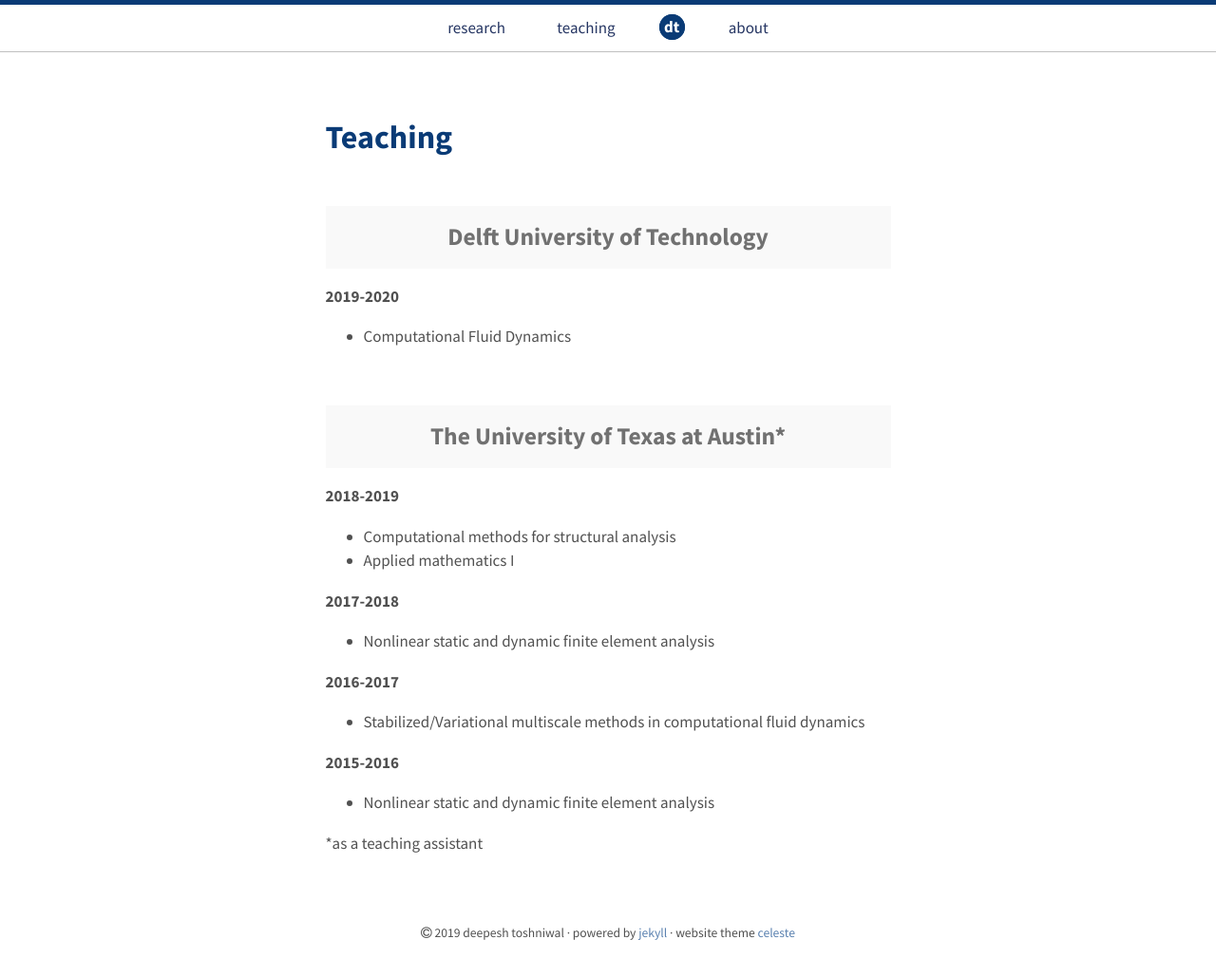
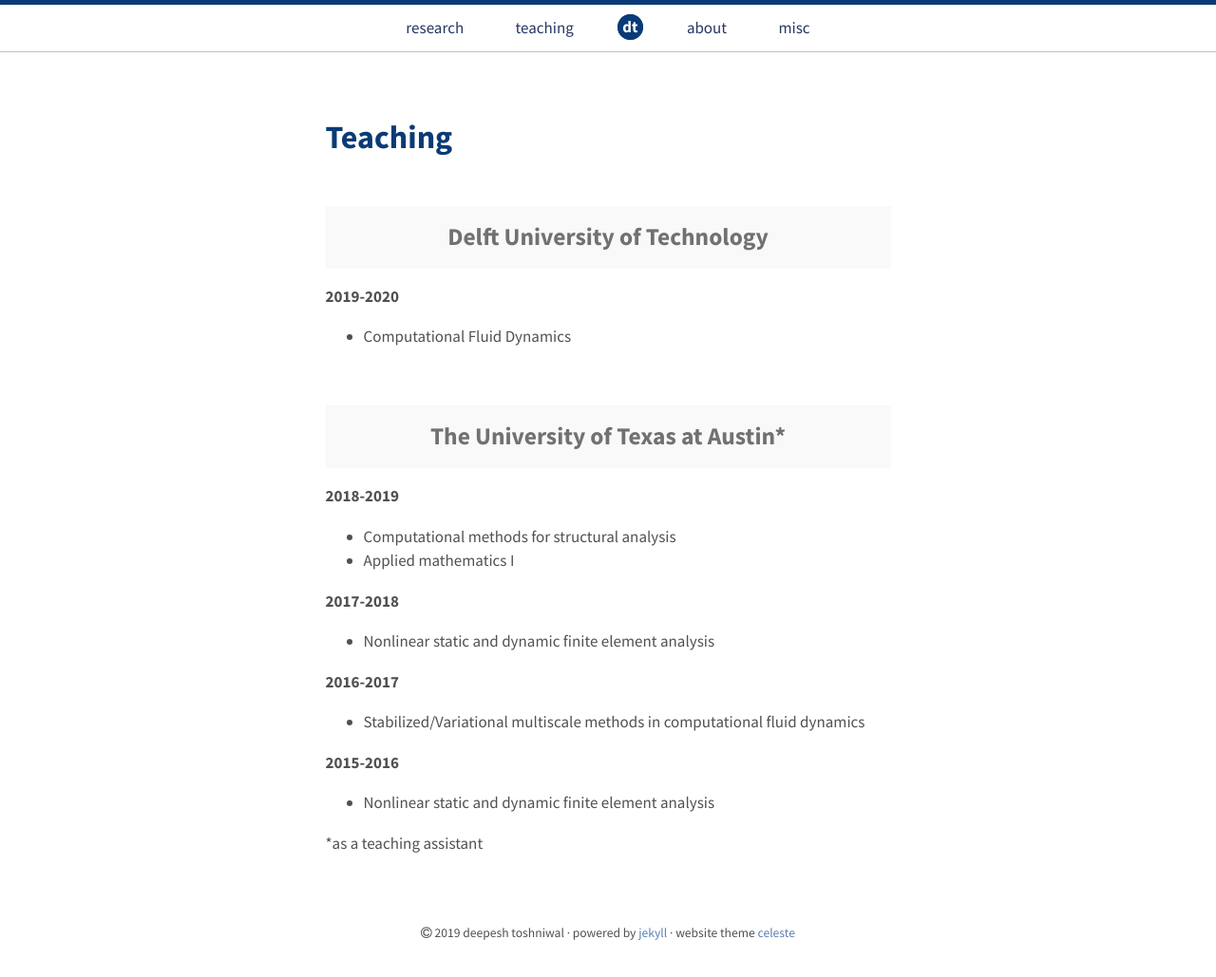
Before and after one commit to dtoshniwal/dtoshniwal.github.io, a Jekyll site: the page built from teaching.md, in a window 1280 px wide. Shown: the whole page at 95% size. Built offline with Jekyll 4.4.1, drawn with Linux system fonts in a browser that asks for light colours.

Commit message:
Update 404.html

```diff
--- a/404.html
+++ b/404.html
@@ -4,6 +4,10 @@
 permalink: 404.html
 ---
 
+<figure>
+<p><img src="{{ site.baseurl }}/gob.gif" class="center" title="Gob thought the webpage would be where he had left it. It wasn't.">
+</figure>
+
 <p>
   Sorry, we've misplaced that URL or it's pointing to something that doesn't
   exist. <a href="{{ site.baseurl }}/">Head back home</a> to try finding it
--- a/_layouts/default.html
+++ b/_layouts/default.html
@@ -15,6 +15,8 @@
         <li class="logo"><a class="hvr-ripple-out" href="{{ site.baseurl }}/">dt</a></li>
         <li class="hvr-underline-reveal"><a href="{{
             site.baseurl}}/about/">about</a></li>
+        <li class="hvr-underline-reveal"><a href="{{
+            site.baseurl}}/misc/">misc</a></li>
         <!--<li class="hvr-underline-reveal"><a
             href="{{site.baseurl}}/contact/">teaching</a></li>-->
       </ul>
```
Also changed, not shown: gob.gif (added), hughes-group-dinner-at-asti_med.jpeg (added).
